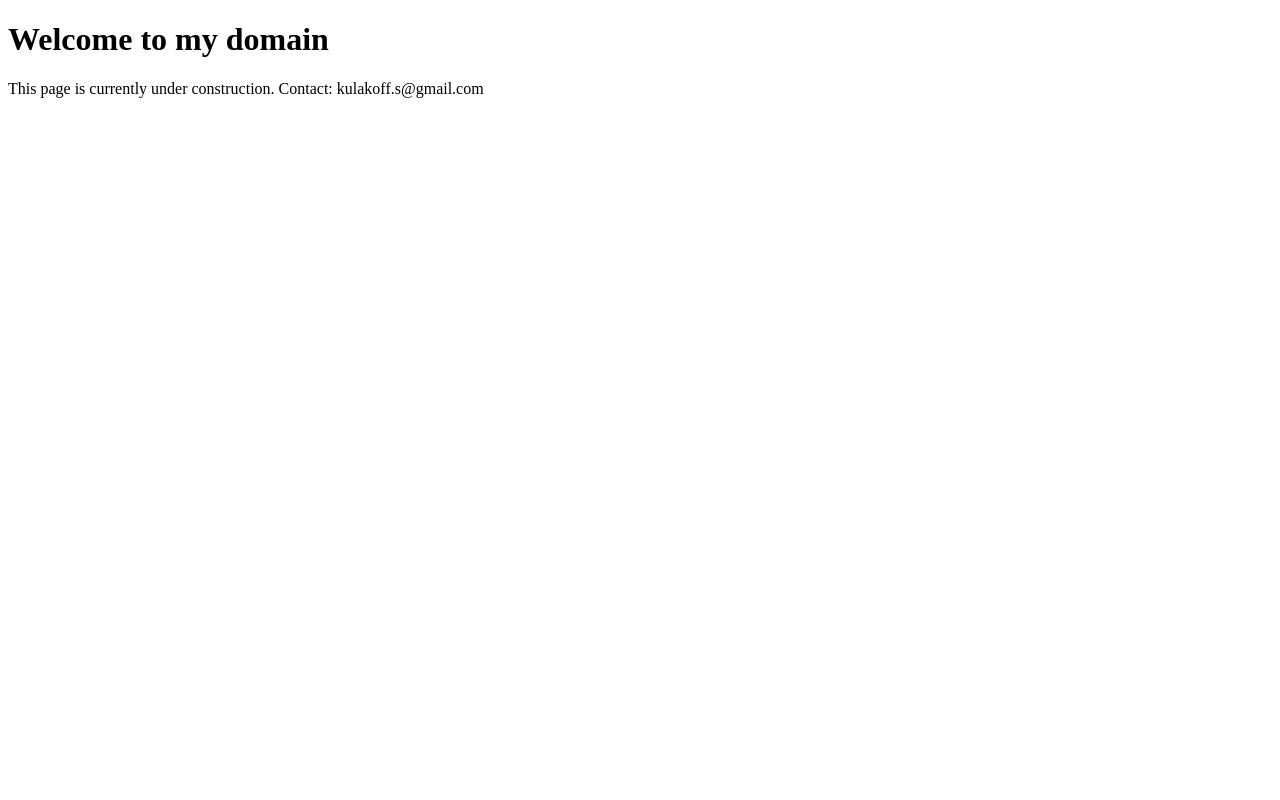
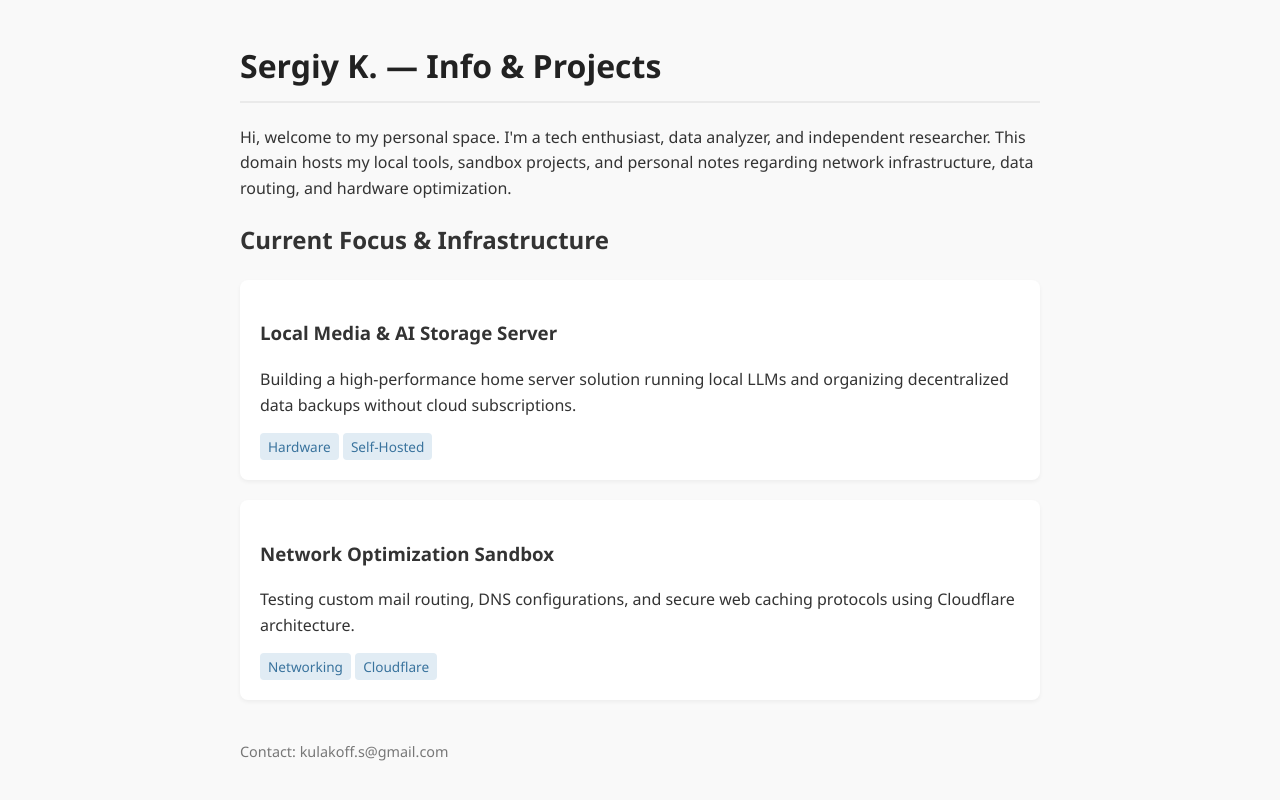
Before and after one commit to Ukupnik13/kolbaskin.com, a plain HTML site: page index.html in a window 1280 px wide. Drawn offline with Linux system fonts and the light colour scheme.

Commit message:
Update index.html

```diff
--- a/index.html
+++ b/index.html
@@ -1,10 +1,33 @@
 <!DOCTYPE html>
-<html>
+<html lang="en">
 <head>
-    <title>Kolbaskin Personal Blog</title>
+    <meta charset="UTF-8">
+    <meta name="viewport" content="width=device-width, initial-scale=1.0">
+    <title>Sergiy K. | Personal Homepage & Tech Blog</title>
+    <style>
+        body { font-family: 'Segoe UI', Tahoma, Geneva, Verdana, sans-serif; line-height: 1.6; max-width: 800px; margin: 40px auto; padding: 0 20px; color: #333; background-color: #f9f9f9; }
+        h1 { color: #222; border-bottom: 2px solid #eaeaea; padding-bottom: 10px; }
+        .project-card { background: white; padding: 20px; margin: 20px 0; border-radius: 8px; box-shadow: 0 2px 4px rgba(0,0,0,0.05); }
+        .tag { background: #e1ecf4; color: #39739d; padding: 4px 8px; border-radius: 4px; font-size: 0.85em; }
+    </style>
 </head>
 <body>
-    <h1>Welcome to my domain</h1>
-    <p>This page is currently under construction. Contact: kulakoff.s@gmail.com</p>
+    <h1>Sergiy K. — Info & Projects</h1>
+    <p>Hi, welcome to my personal space. I'm a tech enthusiast, data analyzer, and independent researcher. This domain hosts my local tools, sandbox projects, and personal notes regarding network infrastructure, data routing, and hardware optimization.</p>
+
+    <h2>Current Focus & Infrastructure</h2>
+    <div class="project-card">
+        <h3>Local Media & AI Storage Server</h3>
+        <p>Building a high-performance home server solution running local LLMs and organizing decentralized data backups without cloud subscriptions.</p>
+        <span class="tag">Hardware</span> <span class="tag">Self-Hosted</span>
+    </div>
+
+    <div class="project-card">
+        <h3>Network Optimization Sandbox</h3>
+        <p>Testing custom mail routing, DNS configurations, and secure web caching protocols using Cloudflare architecture.</p>
+        <span class="tag">Networking</span> <span class="tag">Cloudflare</span>
+    </div>
+
+    <p style="color: #777; font-size: 0.9em; margin-top: 40px;">Contact: kulakoff.s@gmail.com</p>
 </body>
 </html>
```
